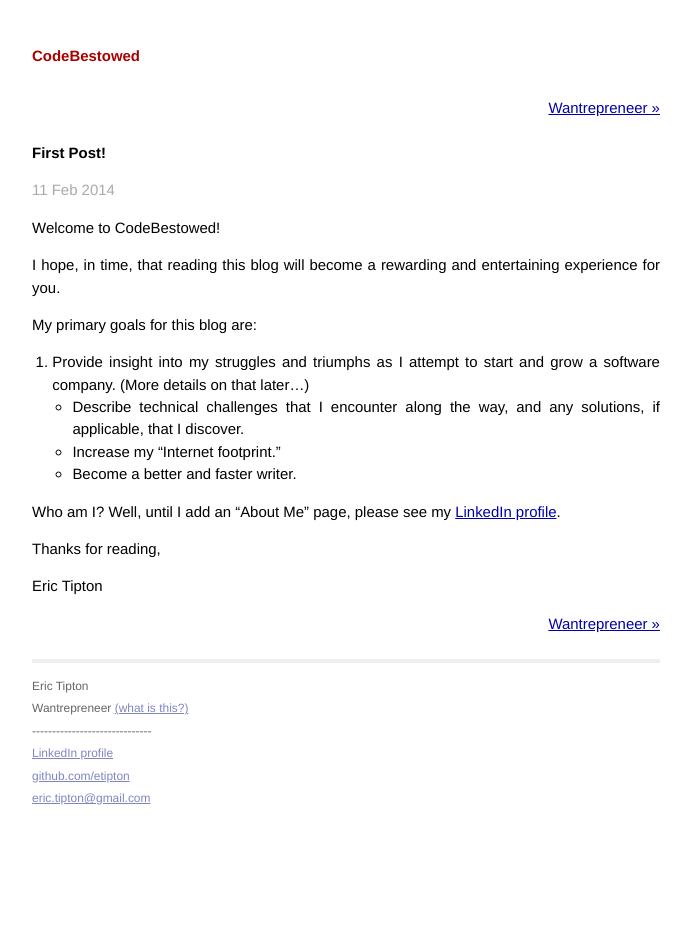
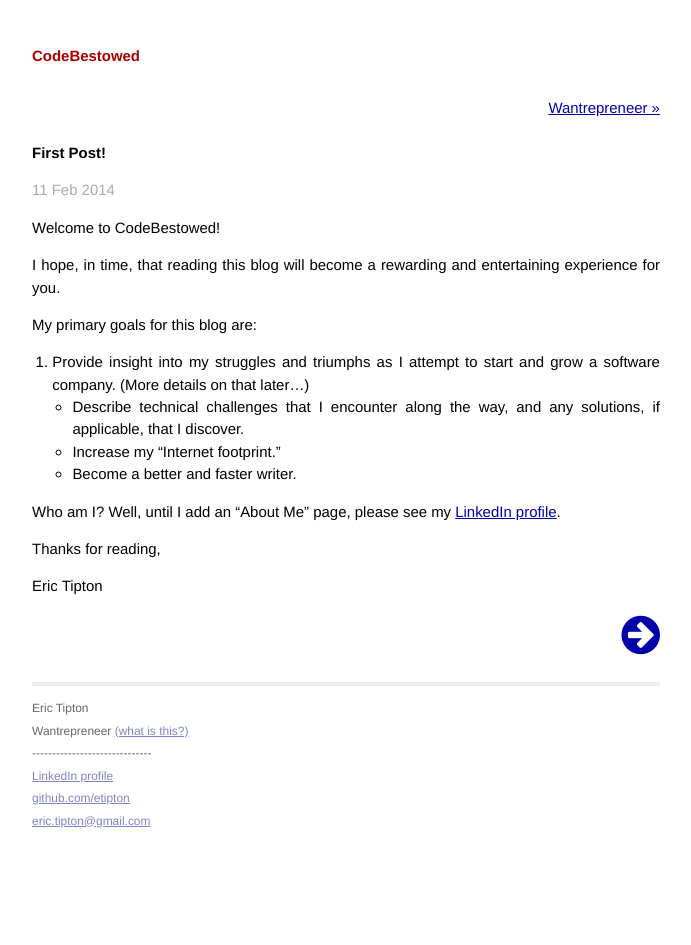
Before and after one commit to etipton/etipton.github.io, a Jekyll site: the page built from _posts/2014-02-11-first-post.markdown, in a window 1280 px wide. Shown: the whole page, without its empty margins (294-985 px from the left). Built offline with Jekyll 4.4.1, drawn with Linux system fonts in a browser that asks for light colours; nearby versions of some CDN libraries; Markdown is read by kramdown in place of the engine named in the settings.

Commit message:
tweak previous and next links

```diff
--- a/_includes/prevnext.html
+++ b/_includes/prevnext.html
@@ -1,13 +1,29 @@
 <div class="clear" />
+
+{% if include.header != true %}
+  <div class="right">
+{% endif %}
+
 <span>
   {% if page.previous.url %}
-    <a href="{{page.previous.url}}" title="Previous Post: {{page.previous.title}}">&laquo; {{page.previous.title}}</a>
+    <a href="{{page.previous.url}}" title="Previous Post: {{page.previous.title}}">
+      <!-- Keep spacing this way so that there isn't an extra space that the <a> causes an underline for -->
+      {% if include.header %}&laquo; {{page.previous.title}}{% else %}<i class="fa fa-arrow-circle-left fa-3x"></i>{% endif %}</a>
   {% endif %}
 </span>
 
-<span class="right">
+&nbsp;
+
+<span class="{% if include.header %}right{% endif %}">
   {% if page.next.url %}
-    <a href="{{page.next.url}}" title="Next Post: {{page.next.title}}">{{page.next.title}} &raquo;</a>
+    <a href="{{page.next.url}}" title="Next Post: {{page.next.title}}">
+      <!-- Keep spacing this way so that there isn't an extra space that the <a> causes an underline for -->
+      {% if include.header %}{{page.next.title}} &raquo;{% else %}<i class="fa fa-arrow-circle-right fa-3x"></i>{% endif %}</a>
   {% endif %}
 </span>
+
+{% if include.header != true %}
+  </div>
+{% endif %}
+
 <div class="clear" />
--- a/_layouts/default.html
+++ b/_layouts/default.html
@@ -11,6 +11,9 @@
 
         <!-- Custom CSS -->
         <link rel="stylesheet" href="/css/main.css">
+
+        <!-- FontAwesome -->
+        <link rel="stylesheet" href="//netdna.bootstrapcdn.com/font-awesome/4.0.3/css/font-awesome.css">
 
     </head>
     <body>
--- a/_layouts/post.html
+++ b/_layouts/post.html
@@ -3,7 +3,7 @@ layout: default
 ---
 
 <div class="post">
-  {% include prevnext.html %}
+  {% include prevnext.html header=true %}
   <br/>
 
   <h2>{{ page.title }}</h2>
```
